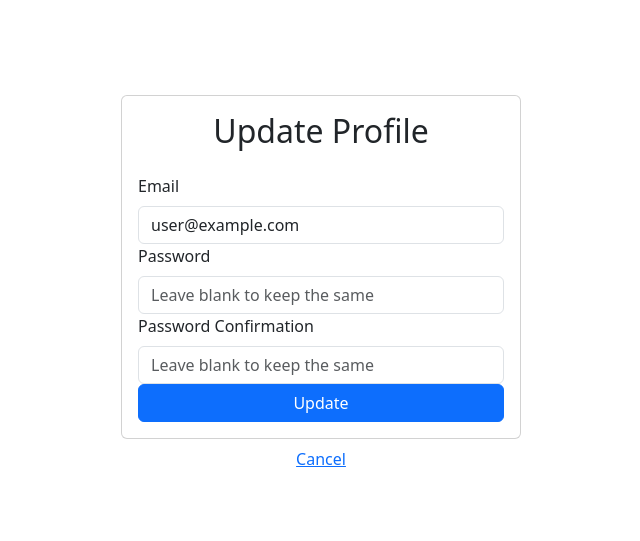
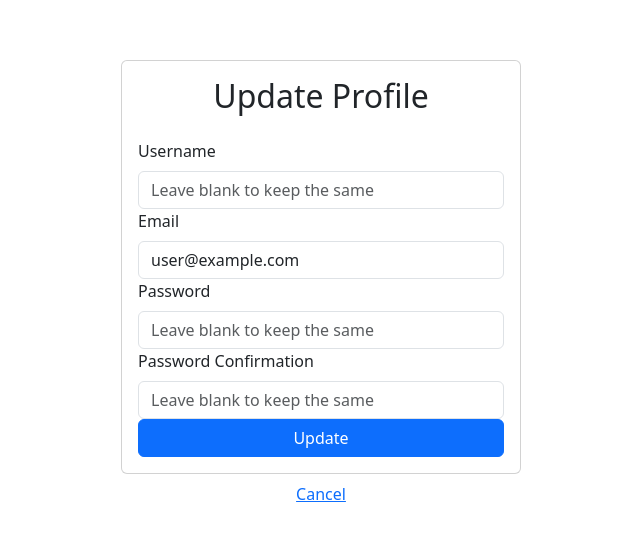
Before and after one commit to dduy277/web-InnoPro, a React (Create React App) app: page /update-profile in a window 1280 px wide. Shown: the part 117-658 px from the top of the page, without its empty margins (319-959 px from the left). Built offline with nearby package versions, Linux system fonts and the light colour scheme; no server answers; sample sign-in values are in the browser's storage.

Commit message:
thêm username vào Signup, Login

```diff
--- a/src/components/Dashboard.js
+++ b/src/components/Dashboard.js
@@ -12,8 +12,9 @@ export default function Dashboard() {
     setError("")
 
     try {
-      await logout()
-      navigate("/login")
+      await logout().then(() => {
+        navigate("/login")
+      })
     } catch {
       setError("Failed to log out")
     }
@@ -25,6 +26,8 @@ export default function Dashboard() {
         <Card.Body>
           <h2 className="text-center mb-4">Profile</h2>
           {error && <Alert variant="danger">{error}</Alert>}
+          <strong>Username:</strong> {currentUser.displayName}
+          <br></br>
           <strong>Email:</strong> {currentUser.email}
           <Link to="/update-profile" className="btn btn-primary w-100 mt-3">
             Update Profile
--- a/src/components/Home.js
+++ b/src/components/Home.js
@@ -9,17 +9,24 @@ export default function Home() {
   function GetCurrentUser() {
     const [user, setUser] = useState(null);
     useEffect(() => {
-      auth.onAuthStateChanged(user => {
-        if (user) {
-          /* db.collection('users').doc(user.uid).get().then(snapshot => {
-            setUser(snapshot.data().FullName);
-          }) */
+      const user = auth.currentUser;
+      if (user) {
+        const displayName = user.uid
+        console.log(displayName)
+        setUser('yes');
+      }
+      else {
+        setUser(null);
+      }
+      /*
+          //db.collection('users').doc(user.uid).get().then(snapshot => {
+          //  setUser(snapshot.data().FullName);
+          //})
           setUser('yes');
         }
-        else {
-          setUser(null);
-        }
-      })
+
+
+      }) */
     }, [])
     return user;
   }
--- a/src/components/Navbar.js
+++ b/src/components/Navbar.js
@@ -1,19 +1,26 @@
-import React from 'react'
+import React, { useState } from 'react'
 import { Link } from 'react-router-dom'
 /* import logo from '../Images/logo.png' */
 /* import { Icon } from 'react-icons-kit' */
 /* import { shoppingCart } from 'react-icons-kit/feather/shoppingCart' */
-import { auth } from '../firebase'
+/* import { auth } from '../firebase' */
+import { useAuth } from '../contexts/AuthContext'
 import { useNavigate } from 'react-router-dom'
 
 export const Navbar = ({ user }) => {
+  const [error, setError] = useState("")
+  const { currentUser, logout } = useAuth()
+  const navigate = useNavigate()
 
-  const navigate = useNavigate();
-
-  const handleLogout = () => {
-    auth.signOut().then(() => {
-      navigate("/login");
-    })
+  async function handleLogout() {
+    setError("")
+    try {
+      await logout().then(() => {
+        navigate("/login")
+      })
+    } catch {
+      setError("Failed to log out")
+    }
   }
 
   return (
@@ -26,12 +33,12 @@ export const Navbar = ({ user }) => {
       <div className='rightside'>
 
         {!user && <>
-          <div><Link className='navlink' to="signup">SIGN UP</Link></div>
-          <div><Link className='navlink' to="login">LOGIN</Link></div>
+          <div><Link className='navlink' to="/signup">SIGN UP</Link></div>
+          <div><Link className='navlink' to="/login">LOGIN</Link></div>
         </>}
 
         {user && <>
-          <div><Link className='navlink' to="/">{user}</Link></div>
+          <div><Link className='navlink' to="/user">{user}</Link></div>
           <div className='cart-menu-btn'>
             <Link className='navlink' to="/cart">
               {/* <Icon icon={shoppingCart} size={20} /> */}
--- a/src/components/Product/DeleteProduct.js
+++ b/src/components/Product/DeleteProduct.js
@@ -47,7 +47,7 @@ export default function DeleteProducts() {
 
         <br></br>
         <div style={{ display: 'flex', justifyContent: 'flex-end' }}>
-          <button type="submit" className='btn btn-success btn-md'>
+          <button type="submit" className='btn btn-danger btn-md'>
             DELETE
           </button>
         </div>
--- a/src/components/Product/IndividualProduct.js.js
+++ b/src/components/Product/IndividualProduct.js.js
@@ -1,15 +1,15 @@
 import React from 'react'
 
 export const IndividualProduct = ({ individualProduct }) => {
-  console.log(individualProduct);
+  //console.log(individualProduct);
   return (
     <div className='product'>
       <div className='product-img'>
         <img src={individualProduct.url} alt="product-img" />
       </div>
-      <div className='product-text title'>{individualProduct.title}</div>
-      <div className='product-text description'>{individualProduct.description}</div>
-      <div className='product-text price'>$ {individualProduct.price}</div>
+      <div className='product-text title'>title: {individualProduct.title}</div>
+      <div className='product-text description'>descript: {individualProduct.description}</div>
+      <div className='product-text price'> {individualProduct.price}Đ</div>
       {/* <div className='btn btn-danger btn-md cart-btn'>ADD TO CART</div> */}
     </div>
   )
--- a/src/components/authentication/ForgotPassword.js
+++ b/src/components/authentication/ForgotPassword.js
@@ -12,7 +12,6 @@ export default function ForgotPassword() {
 
   async function handleSubmit(e) {
     e.preventDefault()
-
     try {
       setMessage("")
       setError("")
--- a/src/components/authentication/Login.js
+++ b/src/components/authentication/Login.js
@@ -1,7 +1,7 @@
 import React, { useRef, useState } from "react"
 import { Form, Button, Card, Alert } from "react-bootstrap"
 import { useAuth } from "../../contexts/AuthContext"
-import { Link, useNavigate } from "react-router-dom"
+import { Link, useNavigate, Navigate } from "react-router-dom"
 
 export default function Login() {
   const emailRef = useRef()
@@ -11,6 +11,11 @@ export default function Login() {
   const [loading, setLoading] = useState(false)
   const navigate = useNavigate()
 
+  /* kt có login chưa */
+  const { currentUser } = useAuth();
+  if (currentUser == null) {
+    <Navigate to="/user" />
+  }
   async function handleSubmit(e) {
     e.preventDefault()
 
--- a/src/components/authentication/Signup.js
+++ b/src/components/authentication/Signup.js
@@ -2,12 +2,14 @@ import React, { useRef, useState } from "react"
 import { Form, Button, Card, Alert } from "react-bootstrap"
 import { useAuth } from "../../contexts/AuthContext"
 import { Link, useNavigate } from "react-router-dom"
+import { updateProfile as updateProfileFirebase, getAuth } from "firebase/auth"; /* coi lại sau */
 
 export default function Signup() {
   const emailRef = useRef()
   const passwordRef = useRef()
   const passwordConfirmRef = useRef()
-  const { signup } = useAuth()
+  const usernameRef = useRef()
+  const { signup, updateProfile } = useAuth()
   const [error, setError] = useState("")
   const [loading, setLoading] = useState(false)
   const navigate = useNavigate()
@@ -22,7 +24,11 @@ export default function Signup() {
     try {
       setError("")
       setLoading(true)
-      await signup(emailRef.current.value, passwordRef.current.value)
+      await signup(emailRef.current.value, passwordRef.current.value).then(() => {
+        console.log(usernameRef.current.value)
+        let firebaseUser = getAuth().currentUser;
+        return updateProfileFirebase(firebaseUser, { displayName: usernameRef.current.value }) /* coi lại sau */
+      })
       navigate("/user")
     } catch (error) {
       setError("Failed to create an account")
@@ -38,6 +44,10 @@ export default function Signup() {
           <h2 className="text-center mb-4">Sign Up</h2>
           {error && <Alert variant="danger">{error}</Alert>}
           <Form onSubmit={handleSubmit}>
+            <Form.Group id="username">
+              <Form.Label>Username</Form.Label>
+              <Form.Control type="username" ref={usernameRef} required />
+            </Form.Group>
             <Form.Group id="email">
               <Form.Label>Email</Form.Label>
               <Form.Control type="email" ref={emailRef} required />
--- a/src/components/authentication/UpdateProfile.js
+++ b/src/components/authentication/UpdateProfile.js
@@ -7,7 +7,8 @@ export default function UpdateProfile() {
   const emailRef = useRef()
   const passwordRef = useRef()
   const passwordConfirmRef = useRef()
-  const { currentUser, updatePassword, updateEmail } = useAuth()
+  const usernameRef = useRef()
+  const { currentUser, updatePassword, updateEmail, updateProfile } = useAuth()
   const [error, setError] = useState("")
   const [loading, setLoading] = useState(false)
   const navigate = useNavigate()
@@ -22,6 +23,9 @@ export default function UpdateProfile() {
     setLoading(true)
     setError("")
 
+    if (usernameRef.current.value) {
+      promises.push(updateProfile(usernameRef.current.value))
+    }
     if (emailRef.current.value !== currentUser.email) {
       promises.push(updateEmail(emailRef.current.value))
     }
@@ -48,6 +52,14 @@ export default function UpdateProfile() {
           <h2 className="text-center mb-4">Update Profile</h2>
           {error && <Alert variant="danger">{error}</Alert>}
           <Form onSubmit={handleSubmit}>
+            <Form.Group id="username">
+              <Form.Label>Username</Form.Label>
+              <Form.Control
+                type="username"
+                ref={usernameRef}
+                placeholder="Leave blank to keep the same"
+              />
+            </Form.Group>
             <Form.Group id="email">
               <Form.Label>Email</Form.Label>
               <Form.Control
--- a/src/contexts/AuthContext.js
+++ b/src/contexts/AuthContext.js
@@ -7,7 +7,8 @@ import {
   sendPasswordResetEmail,
   updateEmail as updateEmailFirebase,
   updatePassword as updatePasswordFirebase,
-  onAuthStateChanged
+  updateProfile as updateProfileFirebase,
+  onAuthStateChanged,
 } from "firebase/auth";
 
 const AuthContext = React.createContext()
@@ -20,9 +21,9 @@ export function AuthProvider({ children }) {
   const [currentUser, setCurrentUser] = useState()
   const [loading, setLoading] = useState(true)
 
-  function signup(email, password) {
-    setLoading(true);
-    createUserWithEmailAndPassword(auth, email, password)
+  async function signup(email, password) {
+    //setLoading(true);
+    await createUserWithEmailAndPassword(auth, email, password)
   }
 
   async function login(email, password) { /* dùng setLoading(true) vẫn dc nhưng await đẹp hơn :v */
@@ -46,6 +47,10 @@ export function AuthProvider({ children }) {
     return updatePasswordFirebase(currentUser, password);
   }
 
+  function updateProfile(username) {
+    return updateProfileFirebase(currentUser, { displayName: username });
+  }
+
   useEffect(() => {
     const unsubscribe = onAuthStateChanged(auth, currentUser => {
       console.log(currentUser);
@@ -64,6 +69,7 @@ export function AuthProvider({ children }) {
     resetPassword,
     updateEmail,
     updatePassword,
+    updateProfile,
   }
 
   return (
```
Also changed, not shown: src/components/authentication/PrivateRoute.js (+0 -16 lines).
